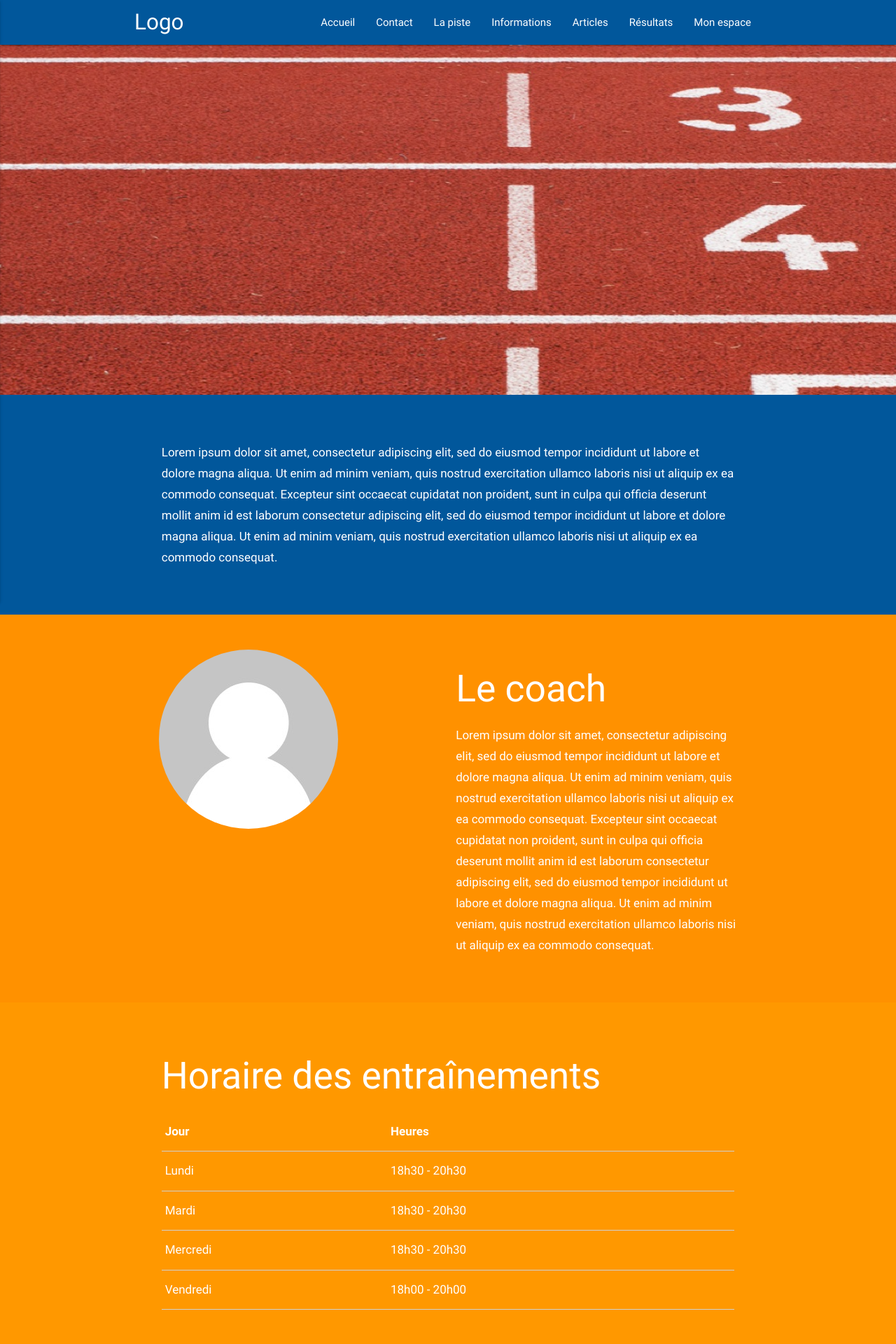
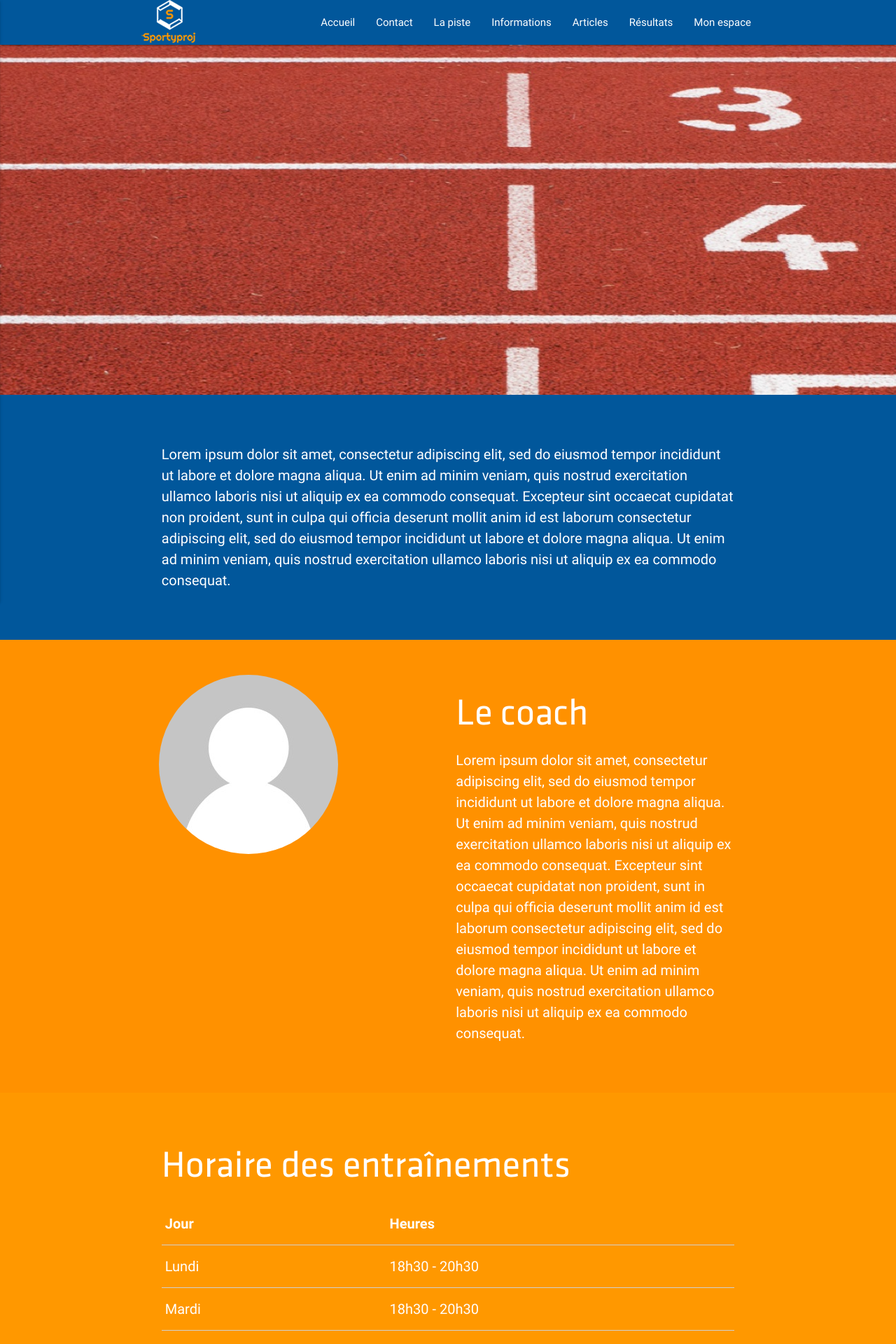
Before and after one commit to dyl25/Sportyproj, a CodeIgniter app: page /sportyproj/contact in a window 1280 px wide. Shown: the top 1920 px of the page at 70% size. Run offline with CodeIgniter, Linux system fonts and the light colour scheme; some libraries are stand-ins or nearby versions.

Commit message:
fin ajout filtre xss

```diff
--- a/application/controllers/backoffice/Map_admin.php
+++ b/application/controllers/backoffice/Map_admin.php
@@ -48,7 +48,7 @@ class Map_admin extends CI_Controller {
 
         if ($this->form_validation->run() == true) {
             $dataDb['user_id'] = $this->session->userdata['id'];
-            $dataDb['coord'] = $this->input->post('geoJsonInput');
+            $dataDb['coord'] = $this->input->post('geoJsonInput', true);
 
             if ($this->route_model->create($dataDb)) {
                 $msg = "L'itinéraire a bien été ajouté !";
--- a/application/views/accueil/index.php
+++ b/application/views/accueil/index.php
@@ -6,7 +6,7 @@
     <div class="container">
         <div class="section">
             <div class="row center">
-                <p class="center-align">Qui sommes nous?</p>
+                <p class="center-align title">Qui sommes nous?</p>
                 <p class="center-align">Cras justo odio, dapibus ac facilisis in, egestas eget quam. Donec id elit non mi porta gravida at eget metus. Nullam id dolor id nibh ultricies vehicula ut id elit</p>
                 <a href="#" class="btn">En savoir plus <i class="material-icons right">info</i></a>
             </div>
@@ -227,7 +227,7 @@
     </div>
 </div>
 <section class="col m12 grey lighten-3 well-pad" id="mainContact">
-    <h2 class="center">CONTACT</h2>
+    <h2 class="center title">CONTACT</h2>
     <div class="row">
         <div class="col m5">
             <p>Contactez nous. Nous vous répondrons au plus vite.</p>
--- a/application/views/article/index.php
+++ b/application/views/article/index.php
@@ -47,7 +47,7 @@
                                     <span class="left">Par : <?= $article->login; ?></span>
                                     <span class="right">Créé le <?= $article->creation_date; ?></span>
                                 </p>-->
-                                <h2 class="card-title"><a href="<?= site_url('article/view/' . $article->slug); ?>"><?= $article->title; ?></a></h2>
+                                <h2 class="card-title title"><a href="<?= site_url('article/view/' . $article->slug); ?>"><?= $article->title; ?></a></h2>
                             </div>
                             <div class="card-action">
                                 <span class="left">Par : <?= $article->login; ?></span>
--- a/application/views/contact/index.php
+++ b/application/views/contact/index.php
@@ -18,7 +18,7 @@
         <div class="row">
             <div class="col m6"><img src="<?= base_url(); ?>assets/images/defaultProfilePic.png" alt="coach" class="circle"></div>
             <div class="col m6 white-text">
-                <h2>Le coach</h2>
+                <h2 class="title">Le coach</h2>
                 <p>
                     Lorem ipsum dolor sit amet, consectetur adipiscing elit, sed do eiusmod tempor incididunt ut labore et dolore magna aliqua. Ut enim ad minim veniam,
                     quis nostrud exercitation ullamco laboris nisi ut aliquip ex ea commodo consequat. Excepteur sint occaecat cupidatat non proident, sunt in culpa qui officia
@@ -32,7 +32,7 @@
 <div class="container-fluid info-container">
     <div class="container well-pad">
         <div class="row">
-            <h2>Horaire des entraînements</h2>
+            <h2 class="title">Horaire des entraînements</h2>
             <table class="bordered">
                 <thead>
                     <tr>
@@ -63,13 +63,14 @@
     </div>
 </div>
 <section class="col m12 grey lighten-3 well-pad" id="mainContact">
-    <h2 class="center">CONTACT</h2>
+    <h2 class="center title">CONTACT</h2>
     <div class="row">
         <div class="col m5">
             <p>Contactez nous. Nous vous répondrons au plus vite.</p>
-            <p><span class="glyphicon glyphicon-map-marker"></span> Anderlecht, Bruxelles</p>
-            <p><span class="glyphicon glyphicon-phone"></span> +00 1515151515</p>
-            <p><span class="glyphicon glyphicon-envelope"></span> myemail@something.com</p>
+            <p><i class="material-icons">location_on</i> 1070 Anderlecht, Bruxelles <br>
+                Drève Olympique 1</p>
+            <p><i class="material-icons">call</i> +00 1515151515</p>
+            <p><i class="material-icons">email</i> myemail@something.com</p>
         </div>
         <div class="col m7">
             <?= validation_errors(); ?>
--- a/application/views/templates/layout.php
+++ b/application/views/templates/layout.php
@@ -26,7 +26,7 @@
             <div class="navbar-fixed">
                 <nav class="light-blue darken-4">
                     <div class="nav-wrapper container">
-                        <a id="logo-container" href="#" class="brand-logo">Logo</a>
+                        <a id="logo-container" href="#" class="brand-logo"><img src="<?= base_url(); ?>assets/images/logo_2_resize.png"></a>
                         <ul class="right hide-on-med-and-down">
                             <li>
                                 <a href="<?= site_url('accueil'); ?>">Accueil</a>
@@ -78,12 +78,12 @@
             <div class="container">
                 <div class="row">
                     <div class="col l6 s12">
-                        <h5 class="white-text">Company Bio</h5>
+                        <h5 class="white-text title">Company Bio</h5>
                         <p class="grey-text text-lighten-4">We are a team of college students working on this project like it's our full time job. Any amount would help support and continue development on this project and is greatly appreciated.</p>
                     </div>
 
                     <div class="col l3 s12">
-                        <h5 class="white-text">Links</h5>
+                        <h5 class="white-text title">Links</h5>
                         <ul>
                             <li>
                                 <a>Accueil</a>
--- a/assets/css/style.css
+++ b/assets/css/style.css
@@ -1,3 +1,8 @@
+@font-face {
+    font-family: "Klavika Regular Plain";
+    src: url(../fonts/KlavikaRegularPlain.otf);
+}
+
 /* Custom Stylesheet */
 /**
  * Use this file to override Materialize files so you can update
@@ -19,6 +24,9 @@ p {
     line-height: 2rem;
 }
 
+.title {
+    font-family: "Klavika Regular Plain";
+}
 /*.button-collapse {
     color: #26a69a;
 }*/
@@ -59,6 +67,12 @@ p {
 footer.page-footer {
     margin: 0;
 }
+
+footer.page-footer p {
+    font-size: 20px;
+}
+
+
 
 /* End base */
 .well-pad, .row .well-pad {
@@ -307,13 +321,16 @@ body#signinPage form#signinForm .input-field .prefix.active {
 /* Information */
 .info-container {
     color: white;
-    font-size: 17px;
+    font-size: 20px;
 }
 .info-container:nth-child(even) {
     background-color:  #ff9800;
 }
 .info-container:nth-child(odd) {
     background-color:  #01579B;
+}
+#mainContact p {
+    font-size: 20px;
 }
 /* End information */
 
```
Also changed, not shown: application/controllers/backoffice/Article_admin.php (+10 -7 lines), application/controllers/backoffice/Club_admin.php (+14 -14 lines), application/controllers/backoffice/User_admin.php (+8 -8 lines), assets/images/logo_2_resize.png (added), assets/images/logo_4.png (added), assets/images/logo_sportyproj.png (added), assets/images/logo_sportyproj2.png (added), assets/images/upload/defaultProfilePic.png (added).
